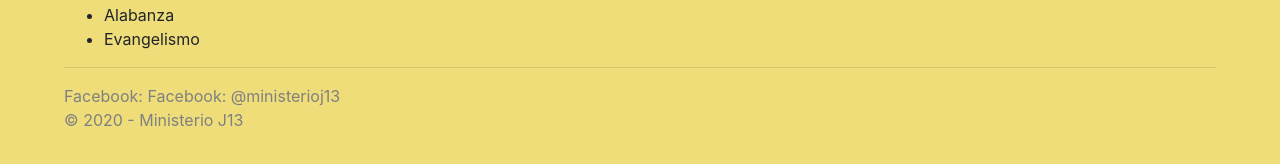
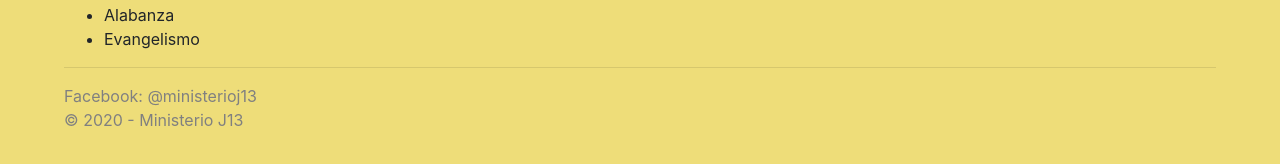
Before and after one commit to joshmarto/MJ13, a plain HTML site: page about.html in a window 1280 px wide. Shown: the part 506-670 px from the top of the page. Drawn offline with nearby package versions, Linux system fonts and the light colour scheme.

Commit message:
Fix design measures pt 2

```diff
--- a/about.html
+++ b/about.html
@@ -2,8 +2,8 @@
 <html>
 	<head>
 		<title>MJ13 - Acerca de</title>
+    	<meta name="viewport" content="width=device-width, initial-scale=1.0">
         <link rel="stylesheet" href="https://maxcdn.bootstrapcdn.com/bootstrap/4.0.0/css/bootstrap.min.css" integrity="sha384-Gn5384xqQ1aoWXA+058RXPxPg6fy4IWvTNh0E263XmFcJlSAwiGgFAW/dAiS6JXm" crossorigin="anonymous">
-    	<meta name="viewport" content="width=device-width, initial-scale=1.0">
         <style type="text/css">
         	h1, h2{
         		color: #C03B7A;
@@ -77,7 +77,7 @@
 			</div>
 		<footer>
 			<hr>
-			Facebook: Facebook: &#64ministerioj13<br>
+			Facebook: &#64ministerioj13<br>
             &copy; 2020 - Ministerio J13
 		</footer>
 	</body>
```
Also changed, not shown: activities.html (+2 -2 lines), contact.html (+2 -2 lines), index.html (+2 -2 lines).
